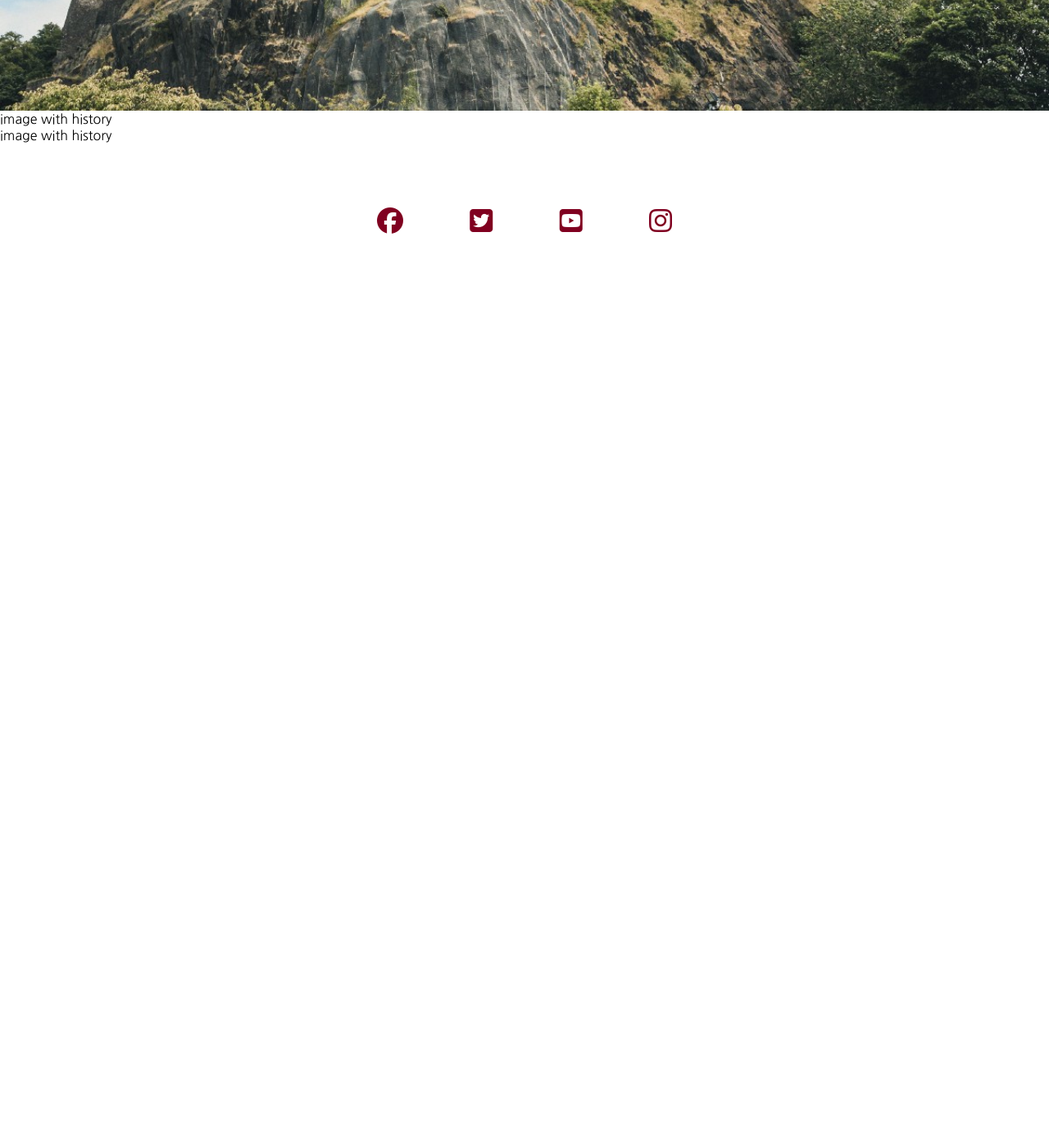
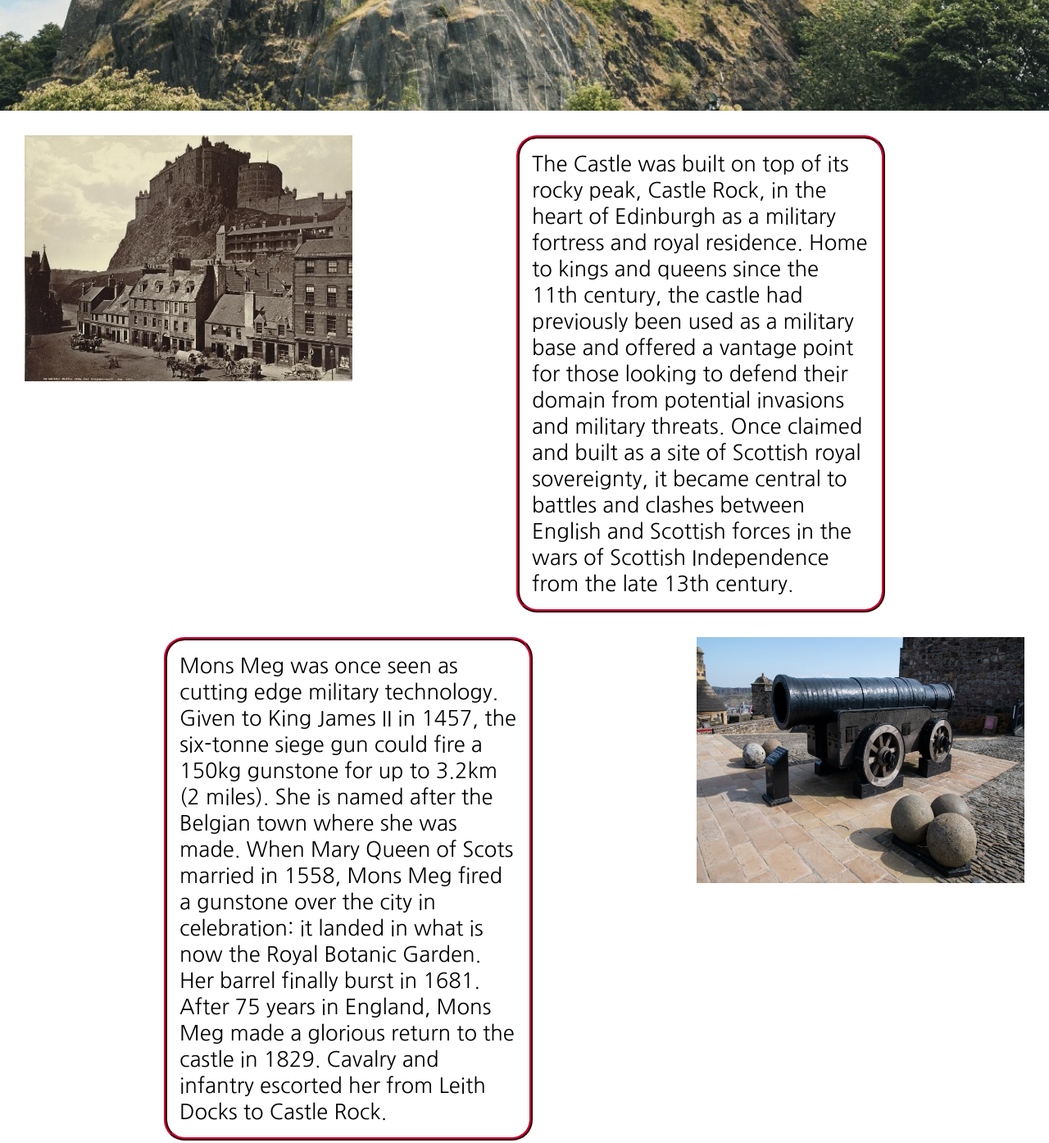
Before and after one commit to ScottA27/Portfolio-Project-1, a plain HTML site: page history.html in a window 1280 px wide. Shown: the part 540-1934 px from the top of the page at 82% size. Before the commit the page ends 864 px from the top, so only its background shows below. Drawn offline with nearby package versions, Linux system fonts and the light colour scheme.

Commit message:
Add history images and paragraphs

```diff
--- a/assets/css/syle.css
+++ b/assets/css/syle.css
@@ -95,13 +95,23 @@ h1, h2 {
 }
 
 section p {
-    text-align: center;
+    font-size: 160%;
+    text-align: left;
+    margin-left: 200px;
+    margin-right: 200px;
+    padding: 15px;
+    border: 4px ridge #800020;
+    border-radius: 25px;
+}
+
+#home-para {
+    text-align: left;
     font-size: 150%;
     max-width: 33%;
     margin: 0 auto;
 }
 
-#side-image img {
+.side-image img {
     float: right;
     height: 300px;
     width: 400px;
@@ -116,10 +126,17 @@ section p {
     clear: left;
 }
 
-#container {
+.container {
     display: flex;
     flex-direction: row;
     margin-top: 30px;
+}
+
+#history-img  img {
+    float: left;
+    height: 300px;
+    width: 400px;
+    margin-left: 30px;
 }
 
 #booking-form {
--- a/history.html
+++ b/history.html
@@ -36,8 +36,30 @@
             <h3>The Heart of Scotland</h3>
         </div>
     </section>
-    <section>image with history</section>
-    <section>image with history</section>
+    <section class="container">
+        <div id="history-img">
+            <img src="/assets/images/Edinburgh_Castle_from_Grass_Market.jpg" alt="Edinburgh Castle pictured in black and white from the old grass market">
+        </div>
+        <p class="history-para">
+            The Castle was built on top of its rocky peak, Castle Rock, in the heart of Edinburgh as a military fortress and royal residence.
+            Home to kings and queens since the 11th century, the castle had previously been used as a military base and offered
+            a vantage point for those looking to defend their domain from potential invasions and military threats.
+            Once claimed and built as a site of Scottish royal sovereignty, it became central to battles and clashes
+            between English and Scottish forces in the wars of Scottish Independence from the late 13th century.
+        </p>
+    </section>
+    <section class="container">
+        <p class="history-para">
+            Mons Meg was once seen as cutting edge military technology. Given to King James II in 1457,
+            the six-tonne siege gun could fire a 150kg gunstone for up to 3.2km (2 miles).
+            She is named after the Belgian town where she was made. When Mary Queen of Scots married in 1558,
+            Mons Meg fired a gunstone over the city in celebration: it landed in what is now the Royal Botanic Garden. Her barrel finally burst in 1681.
+            After 75 years in England, Mons Meg made a glorious return to the castle in 1829. Cavalry and infantry escorted her from Leith Docks to Castle Rock.
+        </p>
+        <div class="side-image">
+            <img src="/assets/images/mons-meg.jpg" alt="a canon(mons meg) at the top of Edinburgh Castle">
+        </div>
+    </section>
     <footer>
         <ul class="social-networks">
             <li><a href="https://www.facebook.com" target="_blank" rel="noopener"><i class="fab fa-facebook"></i></a></li>
```
Also changed, not shown: index.html (+7 -3 lines), assets/images/Edinburgh_Castle_from_Grass_Market.jpg (added), assets/images/mons-meg.jpg (added), assets/images/pexels-david-rico-2682675(1).jpg (added), 1 other file.
